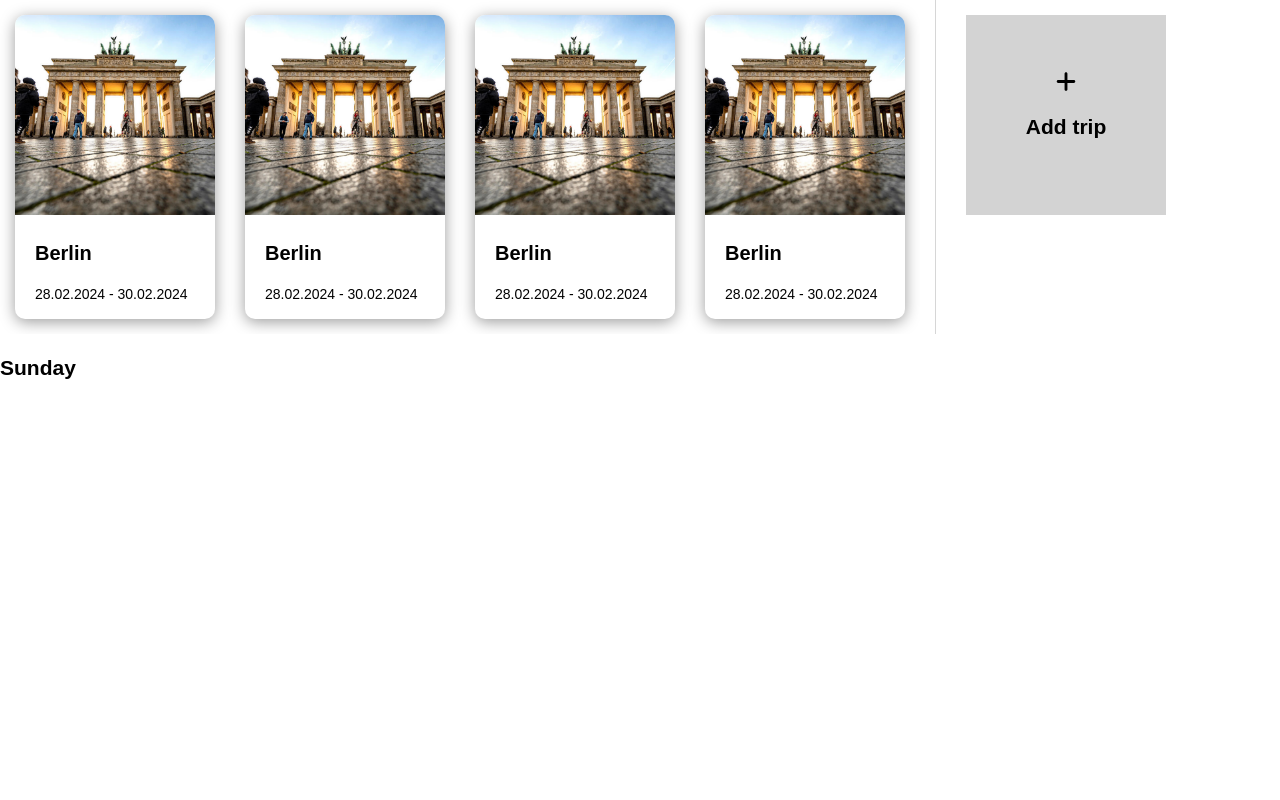
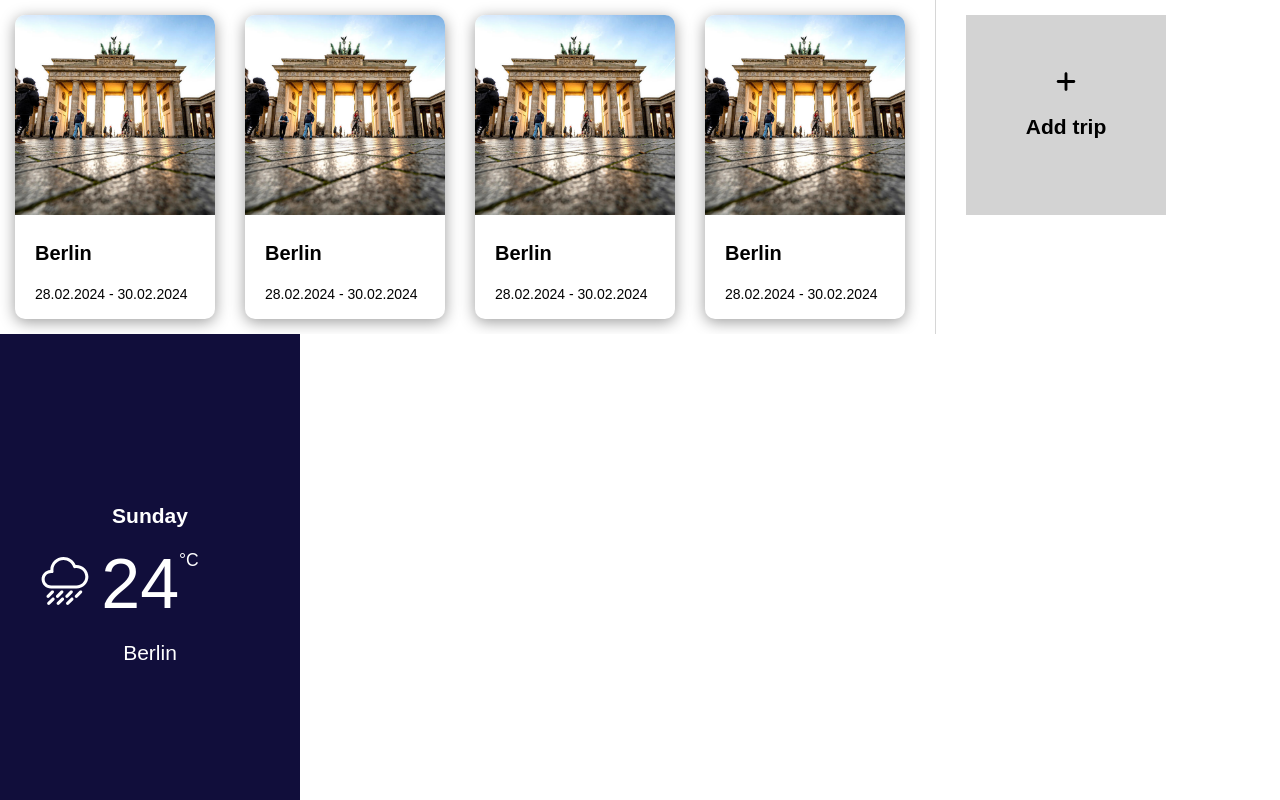
Before and after one commit to Xxandder/weather-app, a React (Vite) app in the folder weather-app/: page / in a window 1280 px wide. Shown: the top 800 px of the page. Built offline with nearby package versions, Linux system fonts and the light colour scheme.

Commit message:
+ styles for DailyForecast

```diff
--- a/weather-app/src/components/daily-forecast/daily-forecast.tsx
+++ b/weather-app/src/components/daily-forecast/daily-forecast.tsx
@@ -3,19 +3,20 @@ import rainyIcon from '~/assets/icons/weather/rainy.svg';
 
 const DailyForecast: React.FC = () =>{
   return <div className={styles['daily-forecast']}>
-            <div className="daily-forecast__info">
-                <h2 className="daily-forecast__day">Sunday</h2>
-                <div className="daily-forecast__value">
-                    <div className="daily-forecast__weather-icon">
+            <div className={styles["daily-forecast__info"]}>
+                <h2 className={styles["daily-forecast__day"]}>Sunday</h2>
+                <div className={styles["daily-forecast__value"]}>
+                    <div className={styles["daily-forecast__weather-icon"]}>
                         <img src={rainyIcon} alt="" />
                     </div>
-                    <div className="daily-forecast__temperature">
-                        24<span>C</span>
+                    <div className={styles["daily-forecast__temperature"]}>
+                        24<sup>°C</sup>
                     </div>
-                    <div className="daily-forecast__city">
+
+                </div>
+                <div className={styles["daily-forecast__city"]}>
                         Berlin
                     </div>
-                </div>
             </div>
         </div>
 
--- a/weather-app/src/components/daily-forecast/styles.module.scss
+++ b/weather-app/src/components/daily-forecast/styles.module.scss
@@ -0,0 +1,51 @@
+.daily-forecast{
+    height: 500px;
+    width: 300px;
+    display: flex;
+    flex-direction: column;
+    justify-content: center;
+    align-items: center;
+    background-color: rgb(17, 14, 59);
+    color: white;
+}
+
+.daily-forecast__info{
+    display: flex;
+    flex-direction: column;
+    align-items: center;
+}
+
+.daily-forecast__day{
+    margin: 0;
+}
+
+.daily-forecast__value{
+    display: flex;
+    align-items: center;
+    gap: 10px;
+    position: relative;
+}
+
+.daily-forecast__weather-icon{
+    position: absolute;
+    left: -60px;
+}
+
+.daily-forecast__weather-icon img{
+    width: 3rem;
+}
+
+.daily-forecast__temperature{
+    font-size: 5em;
+    font-weight: 300;
+}
+
+.daily-forecast__temperature sup{
+    font-size: 0.25em;
+    position: relative;
+    top: -1em;
+}
+
+.daily-forecast__city{
+    font-size: 1.5em;
+}
```
